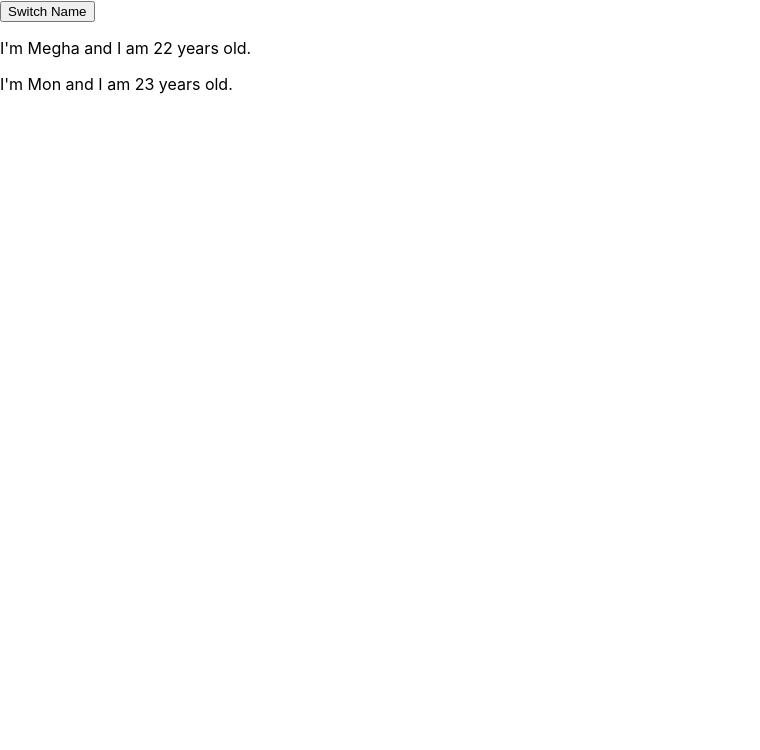
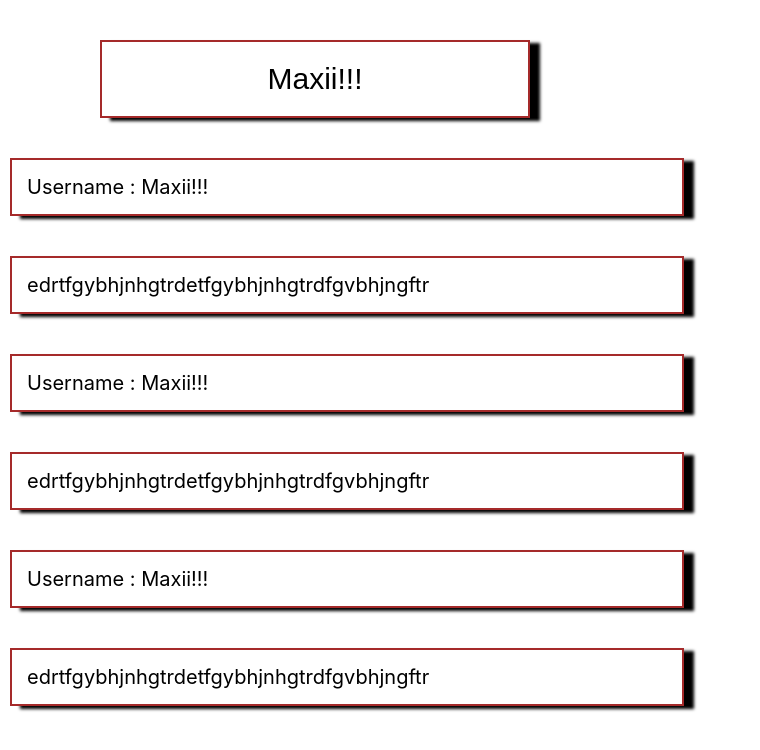
Before and after one commit to Megha003/practice, a React (Create React App) app: page / in a window 1280 px wide. Shown: the top 750 px of the page, without its empty margins (0-760 px from the left). Built offline with nearby package versions, Linux system fonts and the light colour scheme.

Commit message:
Assignment

```diff
--- a/src/App.js
+++ b/src/App.js
@@ -1,33 +1,33 @@
-import React, {useState } from 'react';
+import React, {useState, Component } from 'react';
 import './App.css';
-import Person from './Person';
+import UserInput from './input/UserInput'
+import UserOutput from './input/UserOutput'
 
-const App = props => {
-  const [ personsState , setpersonsState] = useState( {
-     persons : [
-    {name : 'Megha', age : 22},
-    {name : 'Mon', age : 23}
-    ]
-  });
+class App extends Component{
+  state = {
+    username : "Maxii!!!"
+  }
 
-const [otherState , setotherState] = useState('some values');
-console.log(personsState , otherState);
-const switchHandler = () => {
-  setpersonsState({
-  persons : [
-    { name : 'Mon' , age : 23},
-    { name : 'Megha' , age : 22}
-  ]
-  });
-};
+  userCHangeHandler = (event) =>
+{
+    this.setState({
+      username : event.target.value
+    })
+}
 
+  render(){
     return(
-      <div>
-        <button onClick={switchHandler}>Switch Name</button>
-        <Person name={personsState.persons[0].name} age={personsState.persons[0].age}/>
-        <Person name={personsState.persons[1].name} age={personsState.persons[1].age}/>
+       <div>
+         <UserInput changed={this.userCHangeHandler}
+         newName= {this.state.username}/>
+         <UserOutput userName={this.state.username}
+         newName= {this.state.username}/>
+         <UserOutput userName={this.state.username}
+         newName= {this.state.username} />
+         <UserOutput userName={this.state.username} />
       </div>
     )
   }
+}
 
 export default App;
--- /dev/null
+++ b/src/input/UserInput.js
@@ -0,0 +1,18 @@
+import React, {useState, Component } from 'react';
+import '../input/UserInputCss.css';
+
+const UserInput = (props) =>{
+
+    return(
+      <div>
+
+        <input className="userinput"
+        onChange ={props.changed}
+        type="text"
+        value={props.newName}></input>
+      </div>
+    )
+  }
+
+
+export default UserInput;
--- /dev/null
+++ b/src/input/UserInputCss.css
@@ -0,0 +1,9 @@
+.userinput{
+    text-align: center;
+    margin-top: 40px;
+    margin-left: 100px;
+    padding: 20px;
+    border: 2px solid brown;
+    box-shadow: black 10px 3px 3px;
+    font-size: 30px;
+}
--- /dev/null
+++ b/src/input/UserOutput.js
@@ -0,0 +1,14 @@
+import React, {useState, Component } from 'react';
+import '../input/UserOutputCss.css';
+
+const UserOutput = (props)=> {
+    return (
+      <div>
+          <p className="useroutput">Username : {props.userName}</p>
+          <p className="useroutput">edrtfgybhjnhgtrdetfgybhjnhgtrdfgvbhjngftr</p>
+      </div>
+    )
+
+}
+
+export default UserOutput;
--- /dev/null
+++ b/src/input/UserOutputCss.css
@@ -0,0 +1,10 @@
+.useroutput{
+    /* text-align: center; */
+    margin-top: 40px;
+    width: 50%;
+    margin-left: 10px;
+    padding: 15px;
+    border: 2px solid brown;
+    box-shadow: black 10px 3px 3px;
+    font-size: 20px;
+}
```
